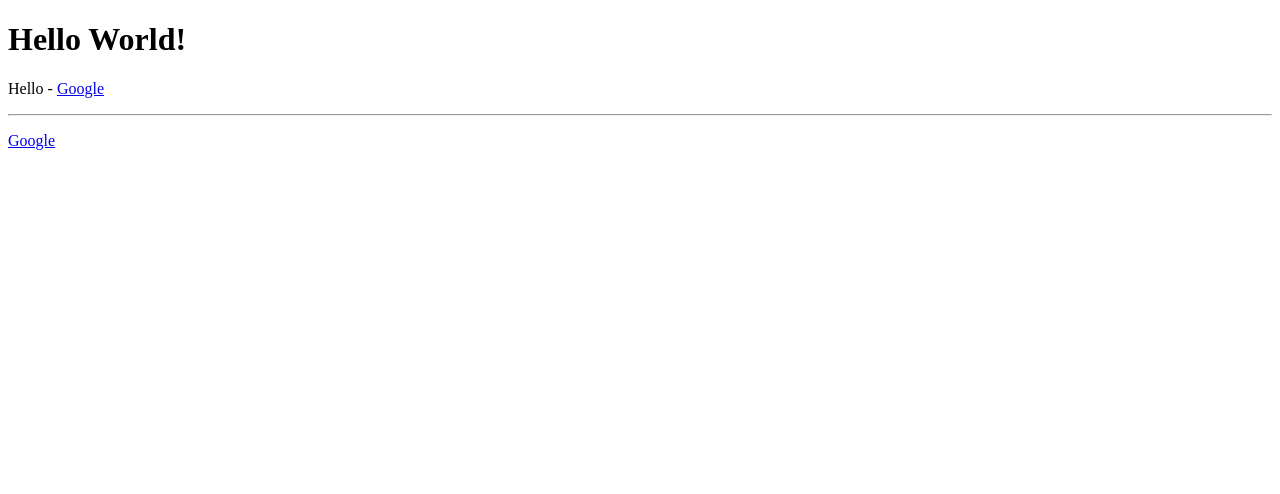
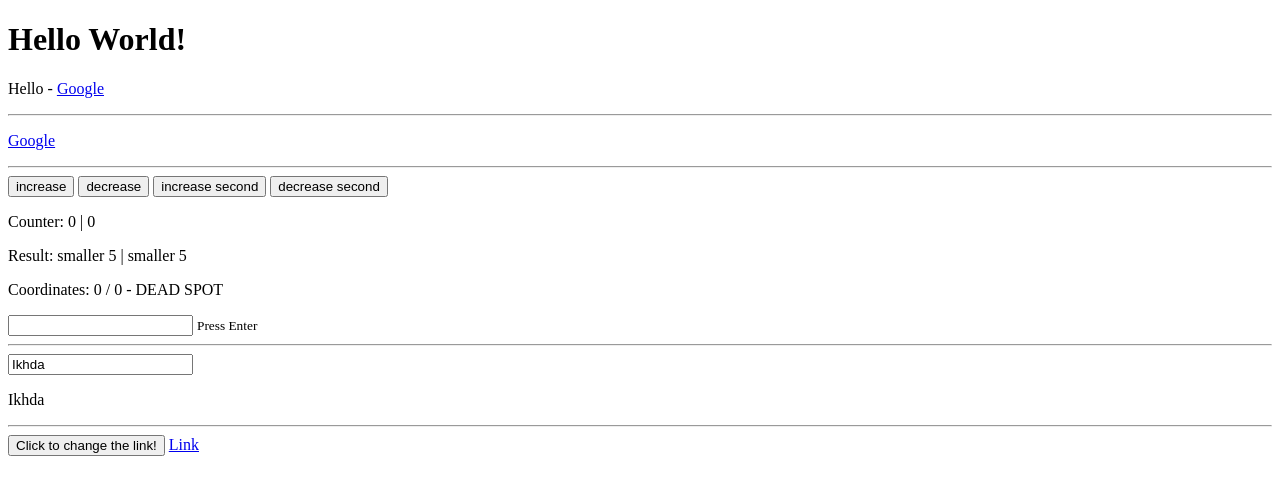
Before and after one commit to emzhofb/vuejs-training, a plain HTML site: page Starting Code/index.html in a window 1280 px wide. Drawn offline with Linux system fonts and the light colour scheme.

Commit message:
learn something interesting about vue

```diff
--- a/Starting Code/index.html
+++ b/Starting Code/index.html
@@ -23,19 +23,89 @@
     <!-- The double mustaches interprets the data as plain text, not HTML. In order to output real HTML,
     you will need to use the v-html -->
     <p v-html="finishedLink"></p>
+    <hr>
+    <!-- Listening to Events We can use the v-on directive to listen to DOM events and run some
+    JavaScript when they're triggered. -->
+    <button v-on:click="counter++">increase</button>
+    <button v-on:click="counter--">decrease</button>
+    <button v-on:click="secondCounter++">increase second</button>
+    <button v-on:click="secondCounter--">decrease second</button>
+    <p>Counter: {{ counter }} | {{ secondCounter }}</p>
+    <p>Result: {{ result() }} | {{ output }}</p>
+    <!-- The mousemove event occurs whenever the mouse pointer moves within the selected element. -->
+    <p v-on:mousemove="updateCoordinates">
+      Coordinates: {{ x }} / {{ y }}
+      - <span v-on:mousemove.stop="">DEAD SPOT</span>
+    </p>
+    <!-- The keyup event occurs when a keyboard key is released. -->
+    <!-- And enter is specify which keyboard is it -->
+    <input type="text" v-on:keyup.enter="alertMe">
+    <small>Press Enter</small>
+    <hr>
+    <!-- v-model is a common directive used in almost every Vue application. It's typically used to
+    enable two-way data binding on form elements and works perfectly with input, checkbox, select,
+    textarea and radio -->
+    <input type="text" v-model="name">
+    <p>{{ name }}</p>
+    <hr>
+    <!-- we can change the v-bind:href to just :href and v-on:click to @click -->
+    <button @click="changeLink">Click to change the link!</button>
+    <a :href="link">Link</a>
   </div>
   <script>
     new Vue({
+      // connect to DOM
       el: '#app',
+      // store data to be used
       data: {
         title: 'Hello World!',
         link: 'http://google.com',
-        finishedLink: '<a href="link">Google</a>'
+        finishedLink: '<a href="link">Google</a>',
+        counter: 0,
+        secondCounter: 0,
+        x: 0,
+        y: 0,
+        name: 'Ikhda'
       },
+      /**
+       * A computed property is used to declaratively describe a value that depends on other values. When you data-bind to a computed property inside the template, Vue knows when to update the DOM when any of the values depended upon by the computed property has changed.
+      */
+      computed: {
+        output: function () {
+          return this.secondCounter > 5 ? 'greater 5' : 'smaller 5';
+        }
+      },
+      /**
+       * A watcher is a special Vue.js feature that allows you to spy on one property of the component state, and run a function when that property value changes. When the name changes we want to do something, like printing a console log. Watchers cannot be looked up from a template as you can with computed properties.
+      */
+      watch: {
+        counter: function (value) {
+          var vm = this;
+          setTimeout(function () {
+            vm.counter = 0;
+          }, 2000);
+        }
+      },
+      /**
+       * Methods: These are exactly what they sound like they might be (yay, naming!). They're functions that hang off of an object—typically the Vue instance itself or a Vue component. Computed: These properties may at first look like they'd be used like a method, but are not.
+      */
       methods: {
         sayHello: function () {
           this.title = 'Hello';
           return this.title;
+        },
+        result: function () {
+          return this.counter > 5 ? 'greater 5' : 'smaller 5';
+        },
+        updateCoordinates: function (event) {
+          this.x = event.clientX;
+          this.y = event.clientY;
+        },
+        alertMe: function () {
+          alert('Alert!');
+        },
+        changeLink: function() {
+          this.link = 'http://apple.com'
         }
       }
     });
```
